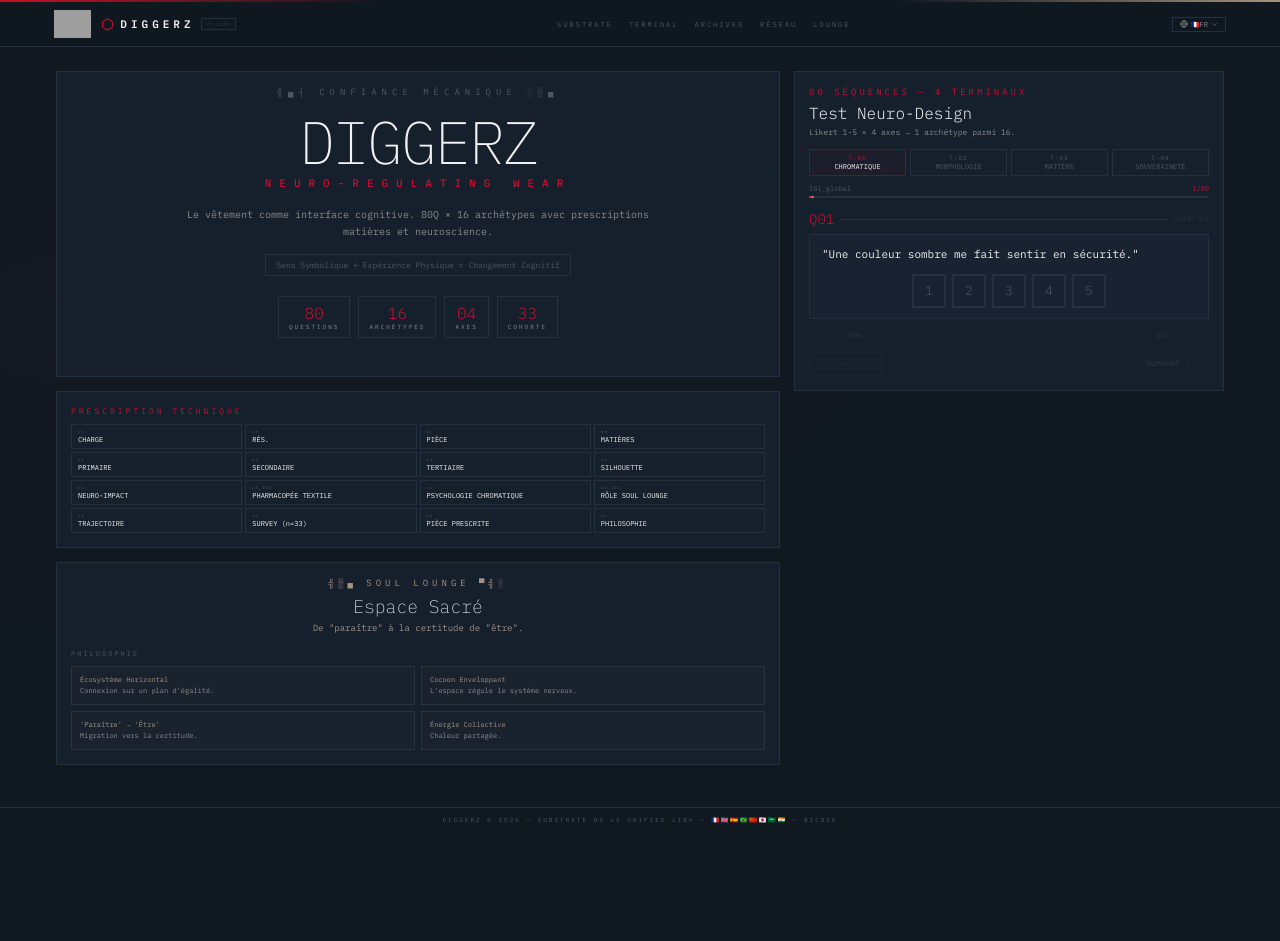
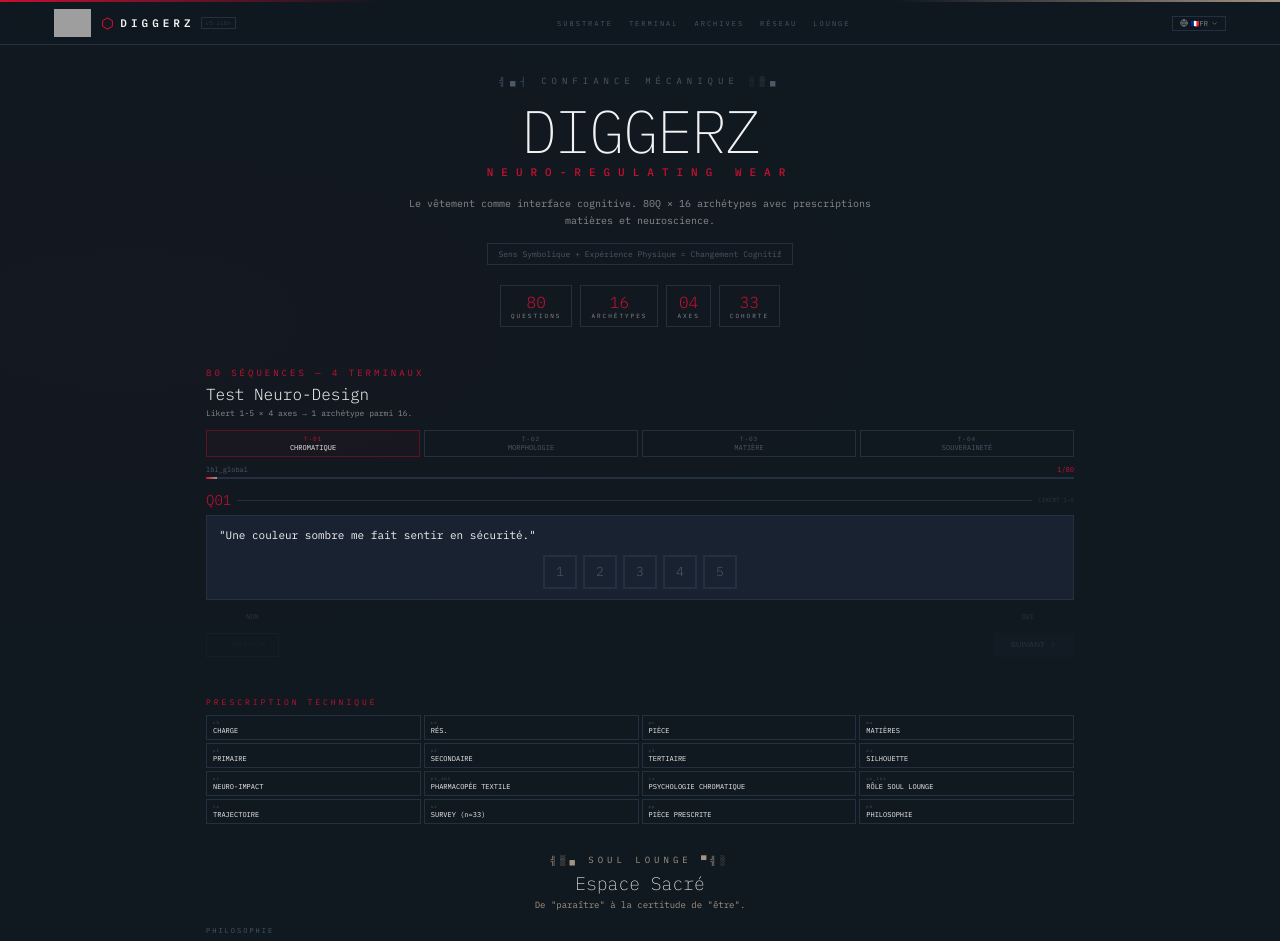
Before and after one commit to diggerz312/Diggerz, a React (Vite) app: page / in a window 1280 px wide. Shown: the top 941 px of the page. Before the commit the page ends 832 px from the top, so only its background shows below. Built offline with nearby package versions, Linux system fonts and the light colour scheme; grey boxes are pictures that could not be loaded.

Commit message:
Restore interactive app layout

```diff
--- a/DIGGERZ_Unified_i18n.jsx
+++ b/DIGGERZ_Unified_i18n.jsx
@@ -238,16 +238,6 @@ export default function App(){
       <style>{`@import url('https://fonts.googleapis.com/css2?family=IBM+Plex+Mono:wght@200;300;400;500;600;700&display=swap');
 *,*::before,*::after{box-sizing:border-box;margin:0;padding:0}body{background:${P.black}}
 ::selection{background:${P.ruby}44;color:${P.ghost}}::-webkit-scrollbar{width:3px}::-webkit-scrollbar-track{background:${P.black}}::-webkit-scrollbar-thumb{background:${P.border}}
-    .layout-shell{max-width:1200px;margin:0 auto;padding:24px 16px 42px}
-    .layout-grid{display:grid;grid-template-columns:minmax(0,1fr) 430px;gap:14px;align-items:start}
-    .stack{display:grid;gap:14px}
-    .panel{border:1px solid ${P.border};background:${P.bgCard}cc;padding:14px}
-    .hero-card{text-align:center}
-    .test-panel{position:sticky;top:68px}
-    .labels-grid{display:grid;grid-template-columns:repeat(4,minmax(0,1fr));gap:3px}
-    .soul-grid{display:grid;grid-template-columns:1fr 1fr;gap:6px}
-    @media (max-width:1020px){.layout-grid{grid-template-columns:1fr}.test-panel{position:static}}
-    @media (max-width:760px){.labels-grid{grid-template-columns:repeat(2,minmax(0,1fr))}.soul-grid{grid-template-columns:1fr}}
 @keyframes fadeUp{from{opacity:0;transform:translateY(10px)}to{opacity:1;transform:none}}`}</style>
 
       <div style={{position:"fixed",inset:0,zIndex:0,pointerEvents:"none",background:`radial-gradient(ellipse at 10% 40%,${P.ruby}06,transparent 50%),${P.black}`}}/>
@@ -256,21 +246,19 @@ export default function App(){
         {/* HEADER */}
         <header style={{borderBottom:`1px solid ${P.border}`,background:`${P.black}e8`,backdropFilter:"blur(16px)"}}>
           <div style={{height:2,background:`linear-gradient(90deg,${P.ruby},transparent 30%,transparent 70%,${P.sable})`}}/>
-          <div style={{maxWidth:1200,margin:"0 auto",padding:"8px 14px",display:"flex",alignItems:"center",justifyContent:"space-between",gap:10,flexWrap:"wrap"}}>
+          <div style={{maxWidth:1200,margin:"0 auto",padding:"0 14px",display:"flex",alignItems:"center",justifyContent:"space-between",height:42}}>
             <div style={{display:"flex",alignItems:"center",gap:10}}>
               <img src="/logo.png" alt="DIGGERZ logo" style={{height:28,width:"auto",display:"block"}} />
               <div style={{display:"flex",alignItems:"center",gap:6}}><Hexagon size={13} color={P.ruby} strokeWidth={2}/><span style={{fontSize:11,fontWeight:600,color:P.ghost,letterSpacing:"4px"}}>DIGGERZ</span><span style={{fontSize:6,color:P.textGhost,padding:"1px 4px",border:`1px solid ${P.border}`}}>v5 i18n</span></div>
             </div>
-            <nav style={{display:"flex",flexWrap:"wrap",justifyContent:"center"}}>{[{k:"nav_home"},{k:"nav_test"},{k:"nav_arch"},{k:"nav_net"},{k:"nav_soul"}].map(({k})=><span key={k} style={{padding:"3px 8px",fontSize:7,letterSpacing:"2px",color:P.textDim}}>{t(k)}</span>)}</nav>
+            <nav style={{display:"flex"}}>{[{k:"nav_home"},{k:"nav_test"},{k:"nav_arch"},{k:"nav_net"},{k:"nav_soul"}].map(({k})=><span key={k} style={{padding:"3px 8px",fontSize:7,letterSpacing:"2px",color:P.textDim}}>{t(k)}</span>)}</nav>
             <LangSel/>
           </div>
         </header>
 
-        <div className="layout-shell">
-          <div className="layout-grid">
-            <div className="stack">
-              {/* HOME SECTION */}
-              <div className="panel hero-card">
+        <div style={{maxWidth:900,margin:"0 auto",padding:"30px 16px 40px"}}>
+          {/* HOME SECTION */}
+          <div style={{textAlign:"center",marginBottom:40}}>
             <div style={{fontSize:9,color:P.textDim,letterSpacing:"5px",marginBottom:14}}>{nx()} {t("mc")} {nx()}</div>
             <h1 style={{fontSize:"clamp(36px,7vw,60px)",fontWeight:200,color:P.ghost,lineHeight:1,letterSpacing:"-2px",margin:"0 0 4px"}}>DIGGERZ</h1>
             <div style={{fontSize:11,color:P.ruby,letterSpacing:"8px",marginBottom:16,fontWeight:500}}>{t("nrw")}</div>
@@ -281,28 +269,8 @@ export default function App(){
             </div>
           </div>
 
-              {/* TRANSLATED LABELS GRID */}
-              <div className="panel">
-                <div style={{fontSize:8,color:P.ruby,letterSpacing:"3px",marginBottom:8}}>{t("rx")}</div>
-                <div className="labels-grid">
-                  {["ch","re","pc","ma","p1","p2","p3","si","ni","pt_lbl","cr","sr_lbl","tr","sv","pp","ph"].map(k=><div key={k} style={{border:`1px solid ${P.border}`,padding:"4px 6px"}}><div style={{fontSize:4,color:P.textDim,letterSpacing:"1px",marginBottom:1}}>{k}</div><div style={{fontSize:7,color:P.ghost}}>{t(k)}</div></div>)}
-                </div>
-              </div>
-
-              {/* SOUL LOUNGE TRANSLATED */}
-              <div className="panel">
-                <div style={{fontSize:9,color:P.sable,letterSpacing:"4px",marginBottom:6,textAlign:"center"}}>{nx()} SOUL LOUNGE {nx()}</div>
-                <h2 style={{fontSize:18,fontWeight:200,color:P.ghost,textAlign:"center",marginBottom:4}}>{t("ss")}</h2>
-                <p style={{fontSize:9,color:P.sable,textAlign:"center",marginBottom:16}}>{t("ssd")}</p>
-                <div style={{fontSize:7,color:P.textDim,letterSpacing:"2px",marginBottom:8}}>{t("ph")}</div>
-                <div className="soul-grid">
-                  {[{t:"sp1t",d:"sp1d"},{t:"sp2t",d:"sp2d"},{t:"sp3t",d:"sp3d"},{t:"sp4t",d:"sp4d"}].map(({t:tk,d:dk},i)=><div key={i} style={{padding:8,border:`1px solid ${P.sable}22`,background:`${P.sable}06`}}><div style={{fontSize:7,color:P.sable,marginBottom:2}}>{t(tk)}</div><div style={{fontSize:7,color:P.gray,lineHeight:1.4}}>{t(dk)}</div></div>)}
-                </div>
-              </div>
-            </div>
-
-            {/* INTERACTIVE 80Q TEST DEMO */}
-            <div className="panel test-panel">
+          {/* INTERACTIVE 80Q TEST DEMO */}
+          <div style={{marginBottom:40}}>
             <div style={{fontSize:9,color:P.ruby,letterSpacing:"3px",marginBottom:6}}>{t("ts")}</div>
             <h2 style={{fontSize:16,fontWeight:300,color:P.ghost,marginBottom:4}}>{t("tt")}</h2>
             <p style={{fontSize:8,color:P.gray,marginBottom:12}}>{t("td")}</p>
@@ -337,6 +305,24 @@ export default function App(){
               <button onClick={()=>{if(vals[step]!=null)setStep(Math.min(79,step+1));}} disabled={vals[step]==null} style={{background:vals[step]!=null?P.ruby:P.bgCard,color:vals[step]!=null?P.ghost:P.textDim,border:"none",padding:"6px 16px",cursor:vals[step]!=null?"pointer":"default",fontSize:8,fontWeight:600,display:"flex",alignItems:"center",gap:3,opacity:vals[step]!=null?1:0.3}}>{step===79?t("an"):t("nx")}<ChevronRight size={10}/></button>
             </div>
           </div>
+
+          {/* TRANSLATED LABELS GRID */}
+          <div style={{marginBottom:30}}>
+            <div style={{fontSize:8,color:P.ruby,letterSpacing:"3px",marginBottom:8}}>{t("rx")}</div>
+            <div style={{display:"grid",gridTemplateColumns:"repeat(4,1fr)",gap:3}}>
+              {["ch","re","pc","ma","p1","p2","p3","si","ni","pt_lbl","cr","sr_lbl","tr","sv","pp","ph"].map(k=><div key={k} style={{border:`1px solid ${P.border}`,padding:"4px 6px"}}><div style={{fontSize:4,color:P.textDim,letterSpacing:"1px",marginBottom:1}}>{k}</div><div style={{fontSize:7,color:P.ghost}}>{t(k)}</div></div>)}
+            </div>
+          </div>
+
+          {/* SOUL LOUNGE TRANSLATED */}
+          <div>
+            <div style={{fontSize:9,color:P.sable,letterSpacing:"4px",marginBottom:6,textAlign:"center"}}>{nx()} SOUL LOUNGE {nx()}</div>
+            <h2 style={{fontSize:18,fontWeight:200,color:P.ghost,textAlign:"center",marginBottom:4}}>{t("ss")}</h2>
+            <p style={{fontSize:9,color:P.sable,textAlign:"center",marginBottom:16}}>{t("ssd")}</p>
+            <div style={{fontSize:7,color:P.textDim,letterSpacing:"2px",marginBottom:8}}>{t("ph")}</div>
+            <div style={{display:"grid",gridTemplateColumns:"1fr 1fr",gap:6}}>
+              {[{t:"sp1t",d:"sp1d"},{t:"sp2t",d:"sp2d"},{t:"sp3t",d:"sp3d"},{t:"sp4t",d:"sp4d"}].map(({t:tk,d:dk},i)=><div key={i} style={{padding:8,border:`1px solid ${P.sable}22`,background:`${P.sable}06`}}><div style={{fontSize:7,color:P.sable,marginBottom:2}}>{t(tk)}</div><div style={{fontSize:7,color:P.gray,lineHeight:1.4}}>{t(dk)}</div></div>)}
+            </div>
           </div>
         </div>
 
```
